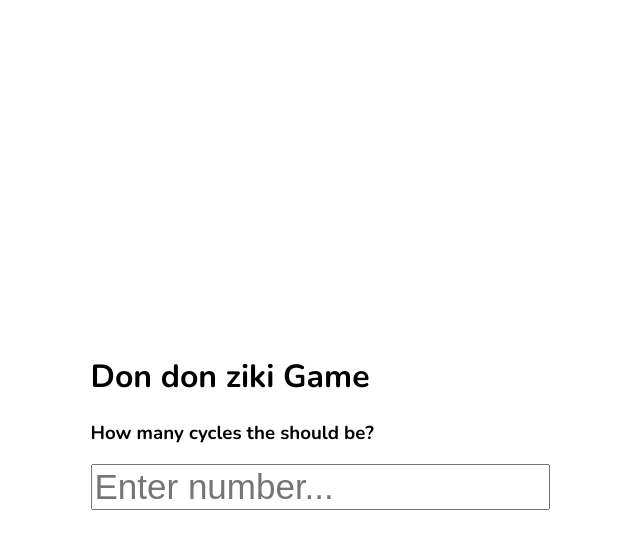
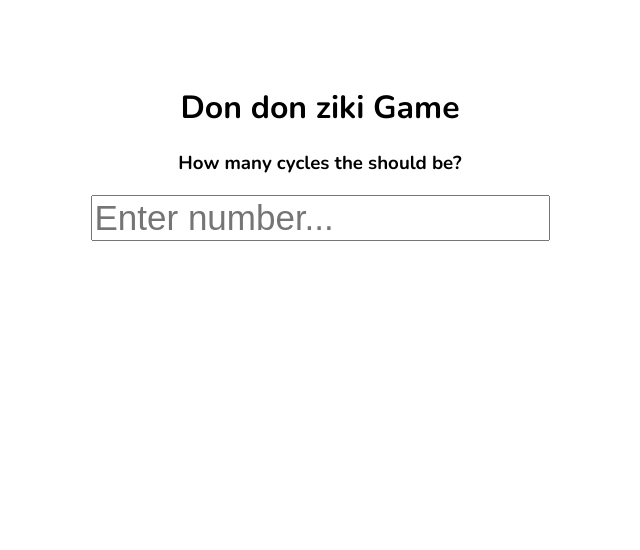
Before and after one commit to AbrorOkaandIsmoil/abror_oka, a plain HTML site: page index.html in a window 1280 px wide. Shown: the whole page, without its empty margins (320-960 px from the left). Drawn offline with nearby package versions, Linux system fonts and the light colour scheme.

Commit message:
make it better

```diff
--- a/css/style.css
+++ b/css/style.css
@@ -1,11 +1,7 @@
+body {
+	text-align: center;
+}
 #app {
-  height: 100vh;
-  display: flex;
-  flex-direction: column;
-  max-width: 300px;
-  justify-content: center;
-  align-items: center;
-  margin: 0 auto;
   font-family: 'Nunito';
 }
 button {
```
